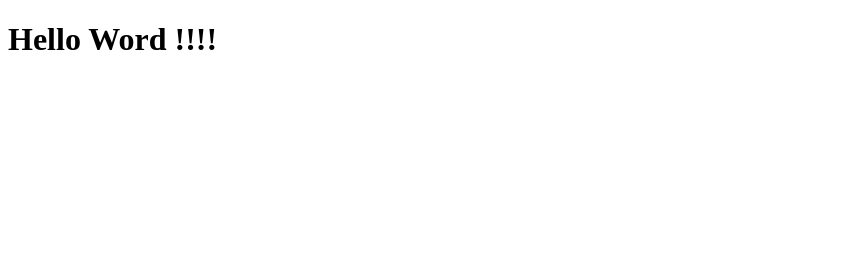
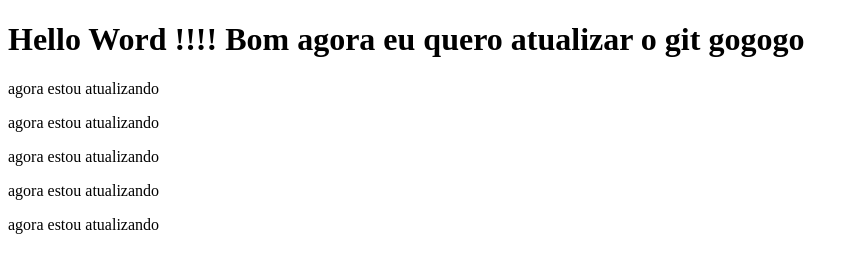
Before and after one commit to brendon174/React, a plain HTML site: page index.html in a window 1280 px wide. Shown: the whole page, without its empty margins (0-859 px from the left). Drawn offline with Linux system fonts and the light colour scheme.

Commit message:
att 2022

```diff
--- a/index.html
+++ b/index.html
@@ -6,8 +6,14 @@
   <meta http-equiv="X-UA-Compatible" content="IE=edge">
   <meta name="viewport" content="width=device-width, initial-scale=1.0">
   <title>Document</title>
-  <h1>Hello Word !!!! </h1>
+  <h1>Hello Word !!!! Bom agora eu quero atualizar o git gogogo </h1>
 </head>
+<p>agora estou atualizando</p>
+<p>agora estou atualizando</p>
+<p>agora estou atualizando</p>
+<p>agora estou atualizando</p>
+<p>agora estou atualizando</p>
+
 
 <body>
 
```
Also changed, not shown: style.css (added).
